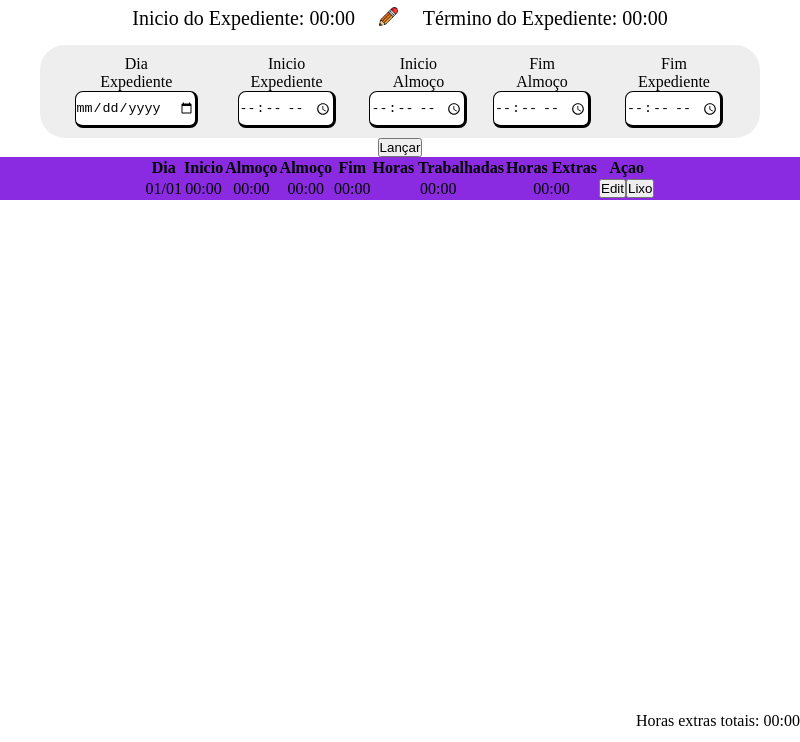
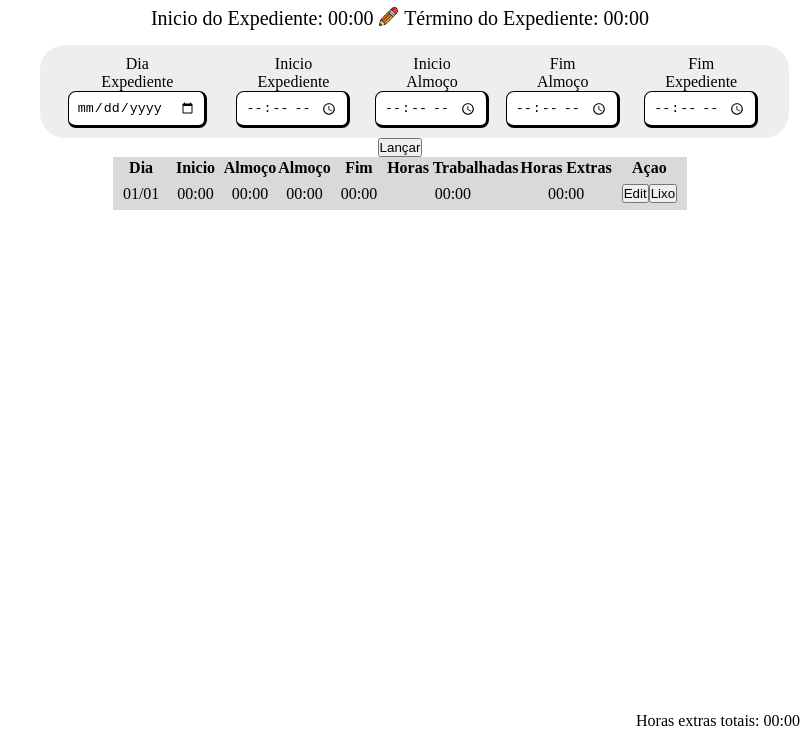
Before and after one commit to SrLandim/HourBank, an Electron app: page index.html in a window 800 px wide. Shown: the part 58-800 px from the top of the page. Drawn offline with Linux system fonts and the light colour scheme.

Commit message:
pequenas alterações no CSS

```diff
--- a/css/style.css
+++ b/css/style.css
@@ -41,14 +41,20 @@ body {
     height: 19px;
 }
 /* --------------------------------------------------------------- */
+.lanc {
+    margin-left: auto;
+    margin-right: auto;
+}
+
 .QdLancamento {
-    background-color: #EEEEEE;
+    background-color: #EEE;
     display: flex;
     justify-content: space-around;
     padding: 10px 2%;
-    margin: 0 5%;
     border-radius: 25px;
     align-items: flex-end;
+    min-width: 720px;
+    max-width: 720px;
 }
 
 
@@ -57,7 +63,9 @@ body {
     height: 33px;
     border-width: 1px 3px 3px 1px;
     border-style: solid;
-    border-color: black;
+    border-color: #000;
+    padding-left: 8px;
+    padding-right: 8px;
 }
 
 
@@ -65,15 +73,16 @@ body {
 
 
 
-
-
-
-.tabela {
+table, th,td {
     margin-left: auto;
     margin-right: auto;
+    /* border-bottom: 2px solid #000; */
+    /* border-collapse: collapse; */
+    /* border-radius: 25px; */
+    /* padding: 0 13px; ##Verificar tamanhos de colunas rs */
+    background-color: #D9D9D9;
 }
 
-
-.QdHist {
-    background-color: blueviolet;
+td {
+    padding: 5px 8px;
 }
--- a/index.html
+++ b/index.html
@@ -49,7 +49,7 @@
             <button class="btnLancar" type="button">Lançar</button>
         </div>
         <div class="QdHist">
-            <table class="tabela">
+            <table>
                 <tr>
                     <th>Dia</th>
                     <th>Inicio</th>
```
